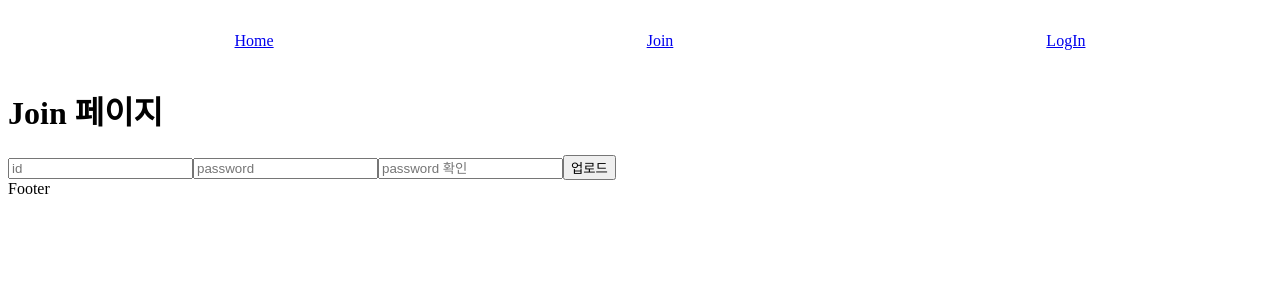
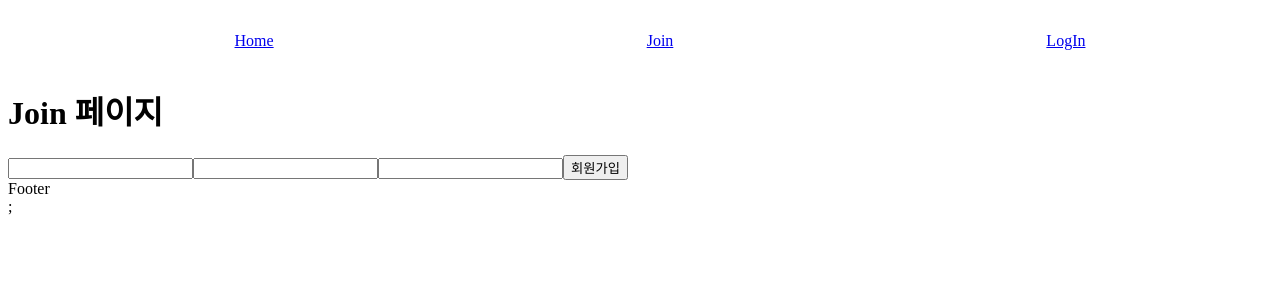
Before and after one commit to jukangpark/assignment_client, a React (Create React App) app: page /user/join in a window 1280 px wide. Shown: the top 300 px of the page. Built offline with nearby package versions, Linux system fonts and the light colour scheme.

Commit message:
react-query 와 Suspense 주석 추가

```diff
--- a/package.json
+++ b/package.json
@@ -3,6 +3,8 @@
   "version": "0.1.0",
   "private": true,
   "dependencies": {
+    "@tanstack/react-query": "^4.20.4",
+    "@tanstack/react-query-devtools": "^4.20.4",
     "@testing-library/jest-dom": "^5.16.5",
     "@testing-library/react": "^13.4.0",
     "@testing-library/user-event": "^13.5.0",
@@ -12,6 +14,8 @@
     "react": "^18.2.0",
     "react-dom": "^18.2.0",
     "react-dotenv": "^0.1.3",
+    "react-hook-form": "^7.41.1",
+    "react-query": "^3.39.2",
     "react-redux": "^8.0.5",
     "react-router": "^6.4.2",
     "react-router-dom": "^6.4.2",
--- a/src/App.js
+++ b/src/App.js
@@ -1,10 +1,16 @@
 import Router from "./Router";
+
+import { QueryClientProvider, QueryClient } from "@tanstack/react-query";
+import { ReactQueryDevtools } from "@tanstack/react-query-devtools";
+
+const queryClient = new QueryClient();
 
 const App = () => {
   return (
-    <div>
+    <QueryClientProvider client={queryClient}>
       <Router />
-    </div>
+      <ReactQueryDevtools initialIsOpen={true} />;
+    </QueryClientProvider>
   );
 };
 
--- /dev/null
+++ b/src/api/api.js
@@ -0,0 +1,22 @@
+export const getPosts = async ({ queryKey }) => {
+  const response = await fetch(`${process.env.REACT_APP_BASE_URL}/posts/test`);
+  if (!response.ok) {
+    throw new Error("Network response was not ok");
+  }
+
+  //   console.log(response);
+
+  return response.json();
+};
+
+// 네트 워크 요청이 실패하면 이상적으로는 쿼리가 오류 상태가 되기를 원할 것입니다.
+// 그렇게 하지 않고, 성공한 쿼리가 표시된다면 이는 queryFn 이 실패한 promise 를 반환하지 않았음을 의미합니다.
+
+// React Query 는 상태코드나 네트워크 요청에 대해 전혀 알지 못하고 신경쓰지 않습니다.
+// queryFun 이 제공해야 하는 해결되거나, 거부된 Promise 가 필요합니다.
+
+// 오류를 올바르게 처리하기 위해서는 React Query 에서 거부된 (rejected) 된 Promise 가 필요합니다.
+// 운 좋게도 axios 를 사용하면 얻을 수 있다.
+
+// 그러나 만약 당신이 fetchAPI 또는 4xx 나 5xx 와 같은 잘못된 상태 코드에 대해 거부된 Promise 를 제공하지 않는다면
+// 다른 라이브러리를 사용하고 있다면, 당신은 직업 queryFn 을 통해 반환해야 합니다.
--- a/src/pages/Home.js
+++ b/src/pages/Home.js
@@ -1,31 +1,55 @@
-import { useEffect, useState } from "react";
+import { useQuery } from "@tanstack/react-query";
 import { Link } from "react-router-dom";
+import { getPosts } from "../api/api";
 
 // npm i react-dotenv
 
 const Home = () => {
-  const [posts, setPosts] = useState([]);
+  // const [posts, setPosts] = useState([]);
 
-  useEffect(() => {
-    console.log(process.env);
-    const func = async () => {
-      const response = await fetch(
-        `${process.env.REACT_APP_BASE_URL}/posts/test`
-      );
-      const data = await response.json();
-      console.log(data);
-      setPosts(data);
-    };
-    try {
-      func();
-    } catch (error) {
-      console.log(error);
-    }
-  }, []);
+  const {
+    isLoading,
+    isError,
+    data: posts,
+    error,
+  } = useQuery({
+    queryKey: ["posts"], // queryKey 는 반드시 배열이어야합니다.
+    queryFn: getPosts,
+  });
+
+  // useQuery 에서 사용하게 되는 Query Key 는 React Query 에서 쿼리 캐싱을 관리하기 위한,
+  // unique key 로 사용됩니다.
+  // 배열형태로 설정해줘야합니다
+
+  // 리엑트 쿼리는 데이터의 캐시 처리를 간편하게 할 수 있는 인터페이스를 제공합니다.
+  // 몇 초 이후에 데이터가 유효하지 않은 것으로 간주하고 데이터를 다시 받아옵니다.
+  // 데이터에 변경점이 있는 경우에만 리렌더링을 수행합니다.
+  // 유저가 탭을 이동했다가 다시 돌아왔을 때 데이터를 다시 불러옵니다.
+  // 데이터를 다시 호출할 때 응답이 오기 전까지는 이전 뎅터를 계속 보여줍니다.
+
+  console.log(posts);
+
+  // useEffect(() => {
+  //   console.log(process.env);
+  //   const func = async () => {
+  //     const response = await fetch(
+  //       `${process.env.REACT_APP_BASE_URL}/posts/test`
+  //     );
+  //     const data = await response.json();
+  //     console.log(data);
+  //     // setPosts(data);
+  //   };
+  //   try {
+  //     func();
+  //   } catch (error) {
+  //     console.log(error);
+  //   }
+  // }, []);
+
   return (
     <div>
       <h1>Home 페이지</h1>
-      {posts.map((post, index) => (
+      {posts?.map((post, index) => (
         <div
           key={index}
           style={{ border: "1px solid gray", margin: "10px", display: "block" }}
@@ -40,7 +64,6 @@ const Home = () => {
           </Link>
         </div>
       ))}
-
       {/* <Child>
         <div>1</div>
       </Child> */}
--- a/src/pages/auth/Join.js
+++ b/src/pages/auth/Join.js
@@ -1,36 +1,97 @@
-import { useState } from "react";
+// import { useState } from "react";
 import { useNavigate } from "react-router";
+
+// const Join = () => {
+// const navigate = useNavigate();
+//   // const [user, setUser] = useState({ id: "", password: "", password2: "" });
+
+//   const handleId = (e) => {
+//     setUser({ ...user, id: e.target.value });
+//     console.log(e.target.value);
+//   };
+
+//   const handlePassword = (e) => {
+//     setUser({ ...user, password: e.target.value });
+//     console.log(e.target.value);
+//   };
+
+//   const handlePassword2 = (e) => {
+//     setUser({ ...user, password2: e.target.value });
+//     console.log(e.target.value);
+//   };
+
+//   const handleSubmit = (e) => {
+//     e.preventDefault();
+//     console.log(user);
+//     setUser({ id: "", password: "", password2: "" });
+
+//     fetch(`${process.env.REACT_APP_BASE_URL}/user/join/test`, {
+//       method: "POST", // *GET, POST, PUT, DELETE 등
+//       headers: {
+//         "Content-Type": "application/json",
+//       },
+//       body: JSON.stringify(user), // body의 데이터 유형은 반드시 "Content-Type" 헤더와 일치해야 함
+//     })
+//       .then((res) => res.json())
+//       .then((data) => {
+//         alert(data?.message);
+//         navigate("/user/login");
+//       });
+//   };
+
+//   return (
+//     <div>
+//       <h1>Join 페이지</h1>
+//       <form>
+//         <input placeholder="id" value={user.id} onChange={handleId} />
+//         <input
+//           placeholder="password"
+//           value={user.password}
+//           type="password"
+//           onChange={handlePassword}
+//           autoComplete={"off"}
+//         />
+//         <input
+//           placeholder="password 확인"
+//           value={user.password2}
+//           type="password"
+//           onChange={handlePassword2}
+//           autoComplete={"off"}
+//         />
+//         <button onClick={handleSubmit}>업로드</button>
+//       </form>
+//     </div>
+//   );
+// };
+
+// export default Join;
+
+import { useForm } from "react-hook-form";
 
 const Join = () => {
   const navigate = useNavigate();
-  const [user, setUser] = useState({ id: "", password: "", password2: "" });
+  const {
+    register,
+    handleSubmit,
+    setValue,
+    formState: { errors },
+  } = useForm();
 
-  const handleId = (e) => {
-    setUser({ ...user, id: e.target.value });
-    console.log(e.target.value);
-  };
+  const onValid = ({ id, password, password2 }) => {
+    if (password !== password2) {
+      return alert("비밀번호가 일치하지 않습니다.");
+    }
 
-  const handlePassword = (e) => {
-    setUser({ ...user, password: e.target.value });
-    console.log(e.target.value);
-  };
-
-  const handlePassword2 = (e) => {
-    setUser({ ...user, password2: e.target.value });
-    console.log(e.target.value);
-  };
-
-  const handleSubmit = (e) => {
-    e.preventDefault();
-    console.log(user);
-    setUser({ id: "", password: "", password2: "" });
-
+    setValue("id", "");
+    setValue("password", "");
+    setValue("password2", "");
+    console.log(id, password, password2);
     fetch(`${process.env.REACT_APP_BASE_URL}/user/join/test`, {
       method: "POST", // *GET, POST, PUT, DELETE 등
       headers: {
         "Content-Type": "application/json",
       },
-      body: JSON.stringify(user), // body의 데이터 유형은 반드시 "Content-Type" 헤더와 일치해야 함
+      body: JSON.stringify({ id, password }), // body의 데이터 유형은 반드시 "Content-Type" 헤더와 일치해야 함
     })
       .then((res) => res.json())
       .then((data) => {
@@ -42,26 +103,33 @@ const Join = () => {
   return (
     <div>
       <h1>Join 페이지</h1>
-      <form>
-        <input placeholder="id" value={user.id} onChange={handleId} />
+      <form onSubmit={handleSubmit(onValid)}>
         <input
-          placeholder="password"
-          value={user.password}
+          {...register("id", {
+            required: "id를 입력해주세요",
+            maxLength: 20,
+            pattern: {
+              value:
+                /^[0-9a-zA-Z]([-_.]?[0-9a-zA-Z])*@[0-9a-zA-Z]([-_.]?[0-9a-zA-Z])*.[a-zA-Z]{2,3}$/i,
+              message: "올바른 이메일을 입력해주세요",
+            },
+          })}
+          type="id"
+        />
+        <span>{errors?.id?.message}</span>
+        <input
+          {...register("password", { required: "비밀번호를 입력해주세요" })}
           type="password"
-          onChange={handlePassword}
-          autoComplete={"off"}
         />
+        <span>{errors?.password?.message}</span>
         <input
-          placeholder="password 확인"
-          value={user.password2}
+          {...register("password2", { required: "비밀번호를 입력해주세요" })}
           type="password"
-          onChange={handlePassword2}
-          autoComplete={"off"}
         />
-        <button onClick={handleSubmit}>업로드</button>
+        <span>{errors?.password2?.message}</span>
+        <button onClick={handleSubmit(onValid)}>회원가입</button>
       </form>
     </div>
   );
 };
-
 export default Join;
```
Also changed, not shown: src/index.js (+40 -0 lines), 1 other file (tests, documents, lock files or other folders).
